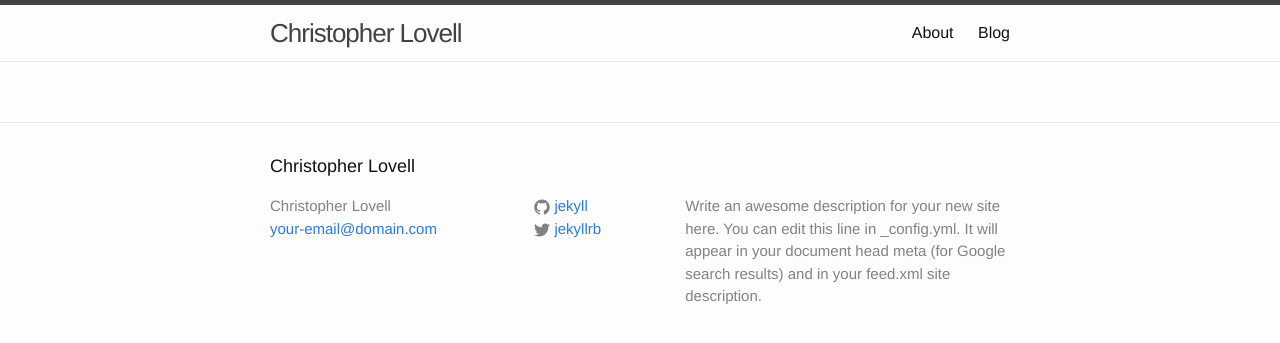
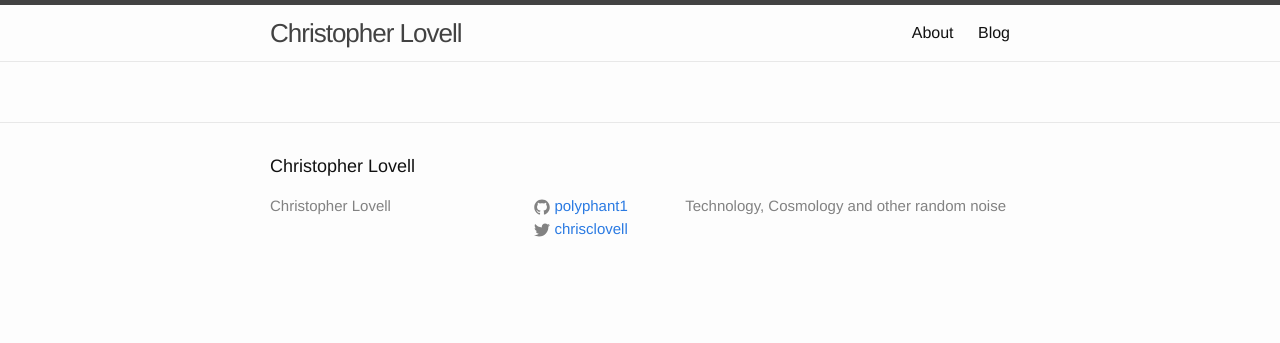
Before and after one commit to polyphant1/polyphant1.github.io, a Jekyll site: the page built from index.html, in a window 1280 px wide. Shown: the top 343 px of the page. Built offline with Jekyll 4.4.1, drawn with Linux system fonts in a browser that asks for light colours.

Commit message:
updated _config.yml fields

```diff
--- a/_config.yml
+++ b/_config.yml
@@ -2,15 +2,13 @@
 
 # Site settings
 title: Christopher Lovell
-email: your-email@domain.com
+#email: your-email@domain.com
 description: > # this means to ignore newlines until "baseurl:"
-  Write an awesome description for your new site here. You can edit this
-  line in _config.yml. It will appear in your document head meta (for
-  Google search results) and in your feed.xml site description.
+  Technology, Cosmology and other random noise
 baseurl: "" # the subpath of your site, e.g. /blog/
-url: "http://yourdomain.com" # the base hostname & protocol for your site
-twitter_username: jekyllrb
-github_username:  jekyll
+url: "http://polyphant1.github.io" # the base hostname & protocol for your site
+twitter_username: chrisclovell
+github_username:  polyphant1
 
 # Build settings
 markdown: kramdown
```
